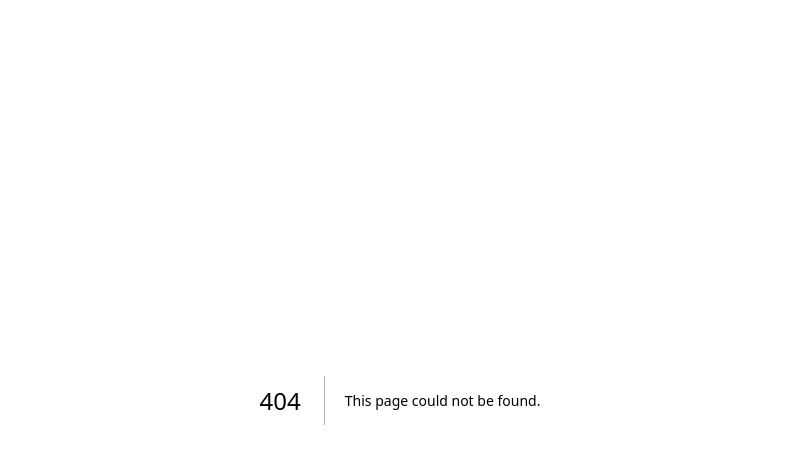
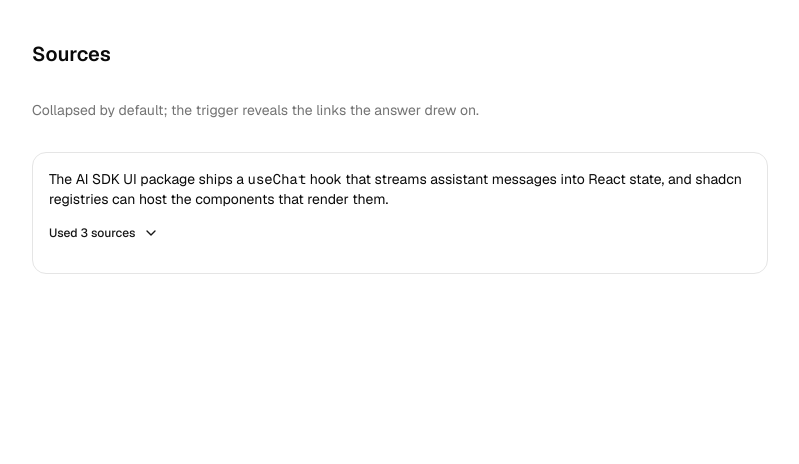
Before and after one commit to jamierthompson/uifiles, a Next.js app: page /preview/sources in a window 1280 px wide. Before the commit this address had no page. Shown: the top 464 px of the page, without its empty margins (240-1039 px from the left). Built offline with nearby package versions, Linux system fonts and the light colour scheme.

Commit message:
feat(ai): port sources
Base UI port of AI Elements sources. Collapsible trigger/panel props; data-open/data-closed selectors.

```diff
--- /dev/null
+++ b/app/preview/sources/page.tsx
@@ -0,0 +1,51 @@
+import {
+  Source,
+  Sources,
+  SourcesContent,
+  SourcesTrigger,
+} from "@/registry/ai/sources"
+
+const sources = [
+  {
+    href: "https://ai-sdk.dev/docs/ai-sdk-ui/chatbot",
+    title: "AI SDK UI: Chatbot",
+  },
+  {
+    href: "https://base-ui.com/react/components/collapsible",
+    title: "Base UI: Collapsible",
+  },
+  {
+    href: "https://ui.shadcn.com/docs/registry",
+    title: "shadcn/ui: Registry",
+  },
+]
+
+export default function SourcesPreview() {
+  return (
+    <>
+      <h1 className="font-heading text-xl font-semibold">Sources</h1>
+      <p className="text-sm text-muted-foreground">
+        Collapsed by default; the trigger reveals the links the answer drew on.
+      </p>
+      <div className="rounded-xl border p-4">
+        <p className="mb-4 text-sm">
+          The AI SDK UI package ships a <code>useChat</code> hook that streams
+          assistant messages into React state, and shadcn registries can host
+          the components that render them.
+        </p>
+        <Sources>
+          <SourcesTrigger count={sources.length} />
+          <SourcesContent>
+            {sources.map((source) => (
+              <Source
+                href={source.href}
+                key={source.href}
+                title={source.title}
+              />
+            ))}
+          </SourcesContent>
+        </Sources>
+      </div>
+    </>
+  )
+}
--- /dev/null
+++ b/registry/ai/sources.tsx
@@ -0,0 +1,79 @@
+// Derived from Vercel AI Elements sources.tsx (Apache-2.0, Copyright 2023 Vercel, Inc.).
+// Modified for uifiles: ported from Radix UI to Base UI; dependencies point at @uifiles.
+"use client"
+
+import { cn } from "cn"
+import { BookIcon, ChevronDownIcon } from "lucide-react"
+import type { ComponentProps } from "react"
+import {
+  Collapsible,
+  CollapsibleContent,
+  CollapsibleTrigger,
+} from "@/components/ui/collapsible"
+
+export type SourcesProps = ComponentProps<"div">
+
+export const Sources = ({ className, ...props }: SourcesProps) => (
+  <Collapsible
+    className={cn("not-prose mb-4 text-xs text-primary", className)}
+    {...props}
+  />
+)
+
+export type SourcesTriggerProps = ComponentProps<typeof CollapsibleTrigger> & {
+  count: number
+}
+
+export const SourcesTrigger = ({
+  className,
+  count,
+  children,
+  ...props
+}: SourcesTriggerProps) => (
+  <CollapsibleTrigger
+    className={cn("flex items-center gap-2", className)}
+    {...props}
+  >
+    {children ?? (
+      <>
+        <p className="font-medium">Used {count} sources</p>
+        <ChevronDownIcon className="h-4 w-4" />
+      </>
+    )}
+  </CollapsibleTrigger>
+)
+
+export type SourcesContentProps = ComponentProps<typeof CollapsibleContent>
+
+export const SourcesContent = ({
+  className,
+  ...props
+}: SourcesContentProps) => (
+  <CollapsibleContent
+    className={cn(
+      "mt-3 flex w-fit flex-col gap-2",
+      "outline-none data-open:animate-in data-open:slide-in-from-top-2 data-closed:animate-out data-closed:fade-out-0 data-closed:slide-out-to-top-2",
+      className
+    )}
+    {...props}
+  />
+)
+
+export type SourceProps = ComponentProps<"a">
+
+export const Source = ({ href, title, children, ...props }: SourceProps) => (
+  <a
+    className="flex items-center gap-2"
+    href={href}
+    rel="noreferrer"
+    target="_blank"
+    {...props}
+  >
+    {children ?? (
+      <>
+        <BookIcon className="h-4 w-4" />
+        <span className="block font-medium">{title}</span>
+      </>
+    )}
+  </a>
+)
```
Also changed, not shown: 1 other file (tests, documents, lock files or other folders).
